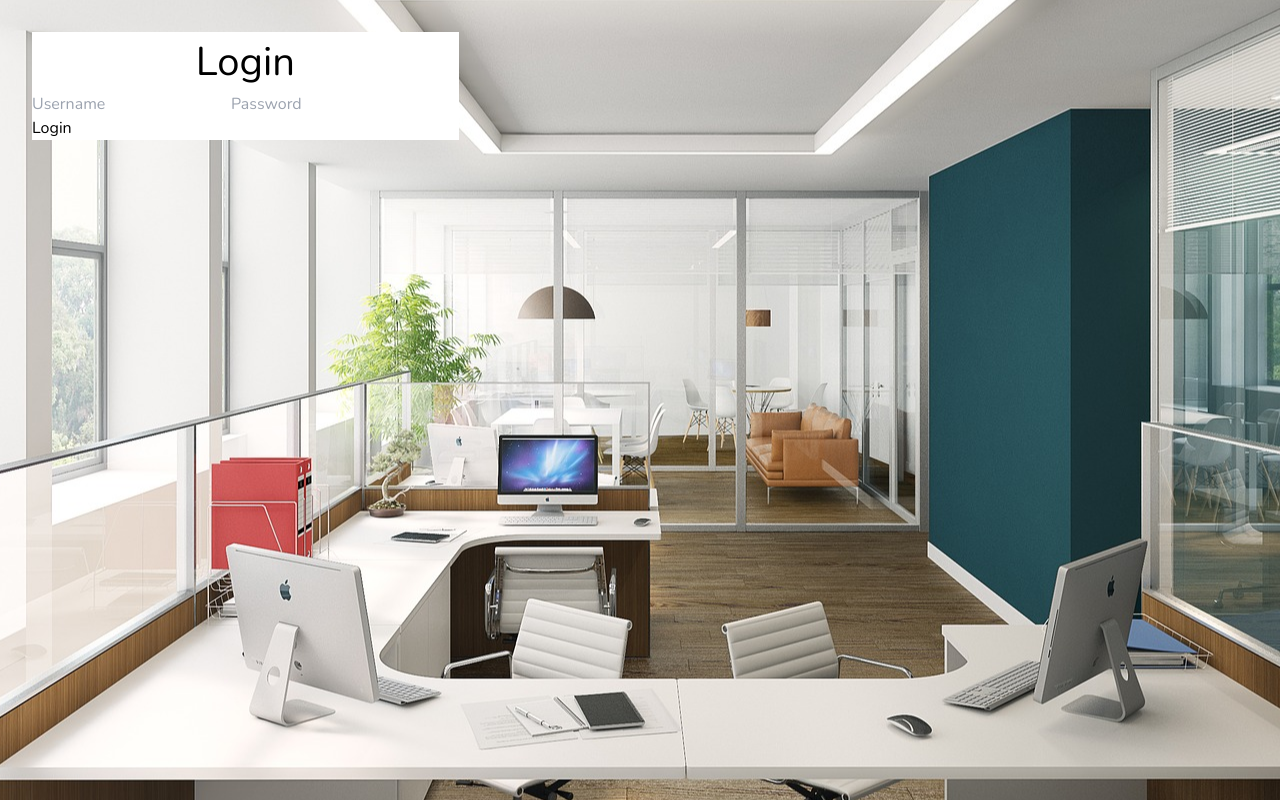
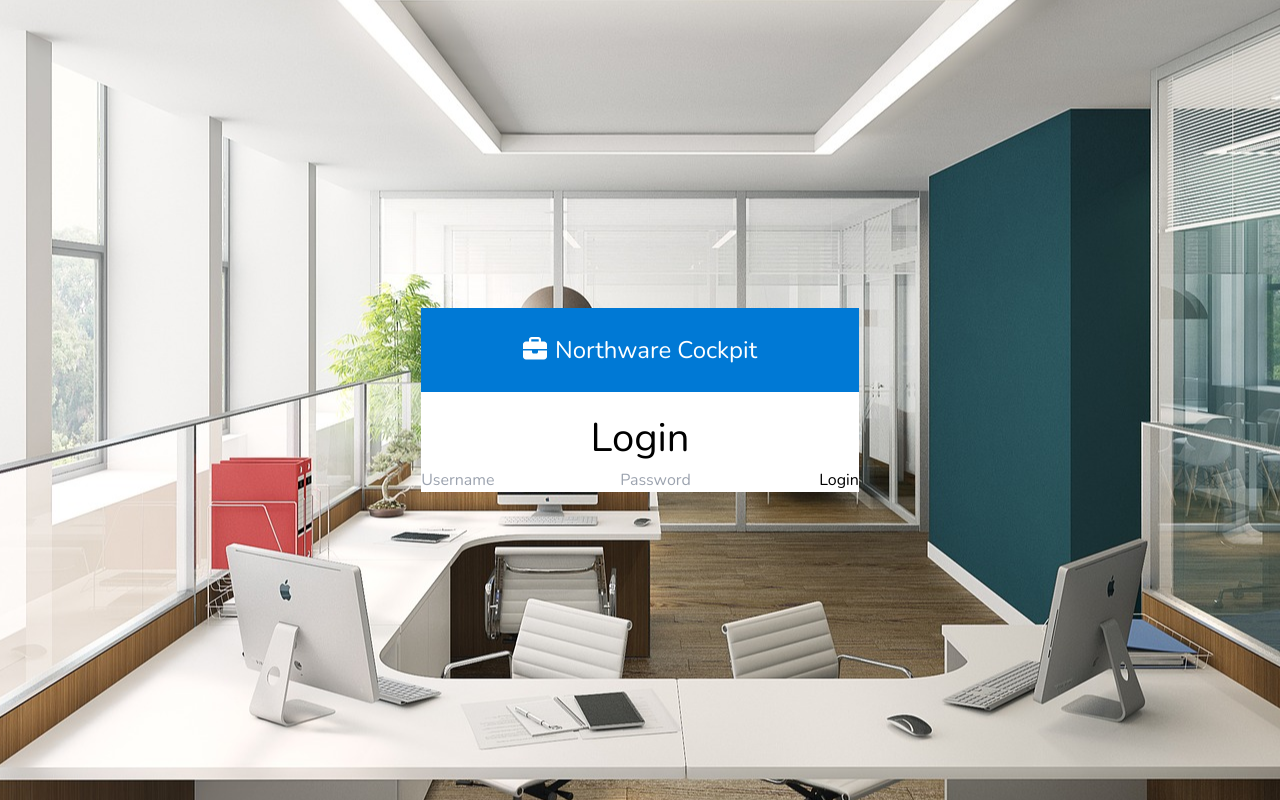
Before and after one commit to onissen/northware-suite, a Next.js app: page /login in a window 1280 px wide. Built offline with nearby package versions, Linux system fonts and the light colour scheme.

Commit message:
LoginBrand is defined

```diff
--- /dev/null
+++ b/components/micro-components/LoginBrand.js
@@ -0,0 +1,12 @@
+/*jshint esversion:6 */
+import { FontAwesomeIcon } from '@fortawesome/react-fontawesome';
+import styles from '../../styles/LoginForm.module.sass';
+
+export default function LoginBrand(props) {
+    return (
+        <div className={`${props.bgClass} mb-4 ${styles.loginBrand}`}>
+          <FontAwesomeIcon icon={props.brandIcon} className="mr-2"/>
+          <span>{props.brandName}</span>
+        </div>
+    );
+}
--- a/components/specific/LoginForm.js
+++ b/components/specific/LoginForm.js
@@ -1,14 +1,16 @@
 /* jshint esversion:6 */
-
-import Head from "next/head";
+import { faBriefcase } from "@fortawesome/free-solid-svg-icons";
 import { useFetchUser } from "../../lib/authContext";
 import styles from '../../styles/LoginForm.module.sass';
+import LoginBrand from "../micro-components/LoginBrand";
+
 
 export default function LoginForm(handleChange, handleSubmit) {
     const { user, loading} = useFetchUser();
     return (
     <main className={styles.loginBody}>
       <div className={styles.loginBox}>
+        <LoginBrand brandIcon={faBriefcase} brandName='Northware Cockpit' bgClass='bg-cockpit' />
         {!loading && !user ? (
           <>
               <h1 className='text-center'>Login</h1>
--- a/styles/LoginForm.module.sass
+++ b/styles/LoginForm.module.sass
@@ -8,7 +8,15 @@
     left: 0
     right: 0
     bottom: 0
+    display: flex
+    justify-content: center
+    align-items: center
 
 .loginBox
-    @apply w-1/3 m-8
     background-color: $white
+
+
+.loginBrand
+    padding: 1.5rem
+    font-size: 1.5rem
+    text-align: center
```
